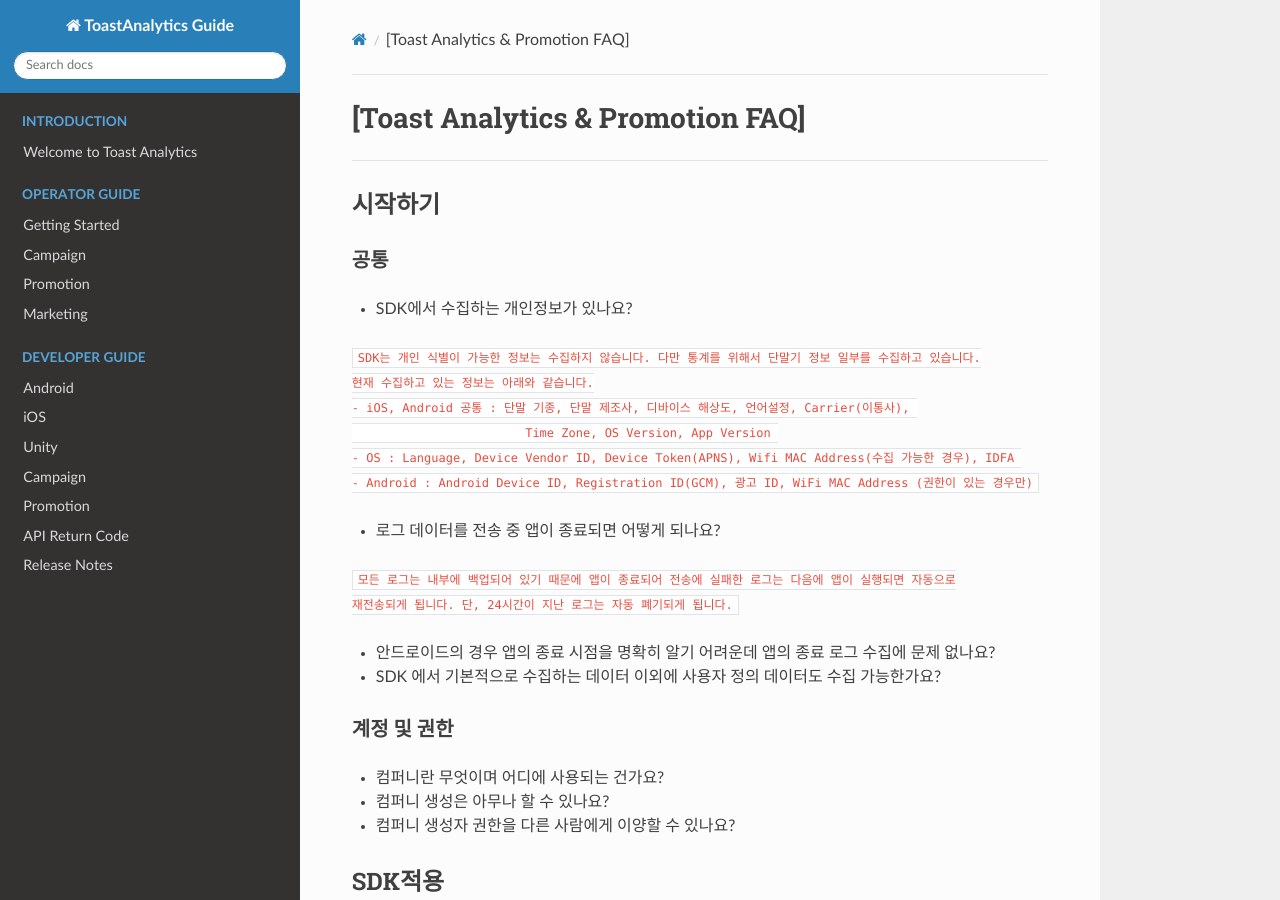
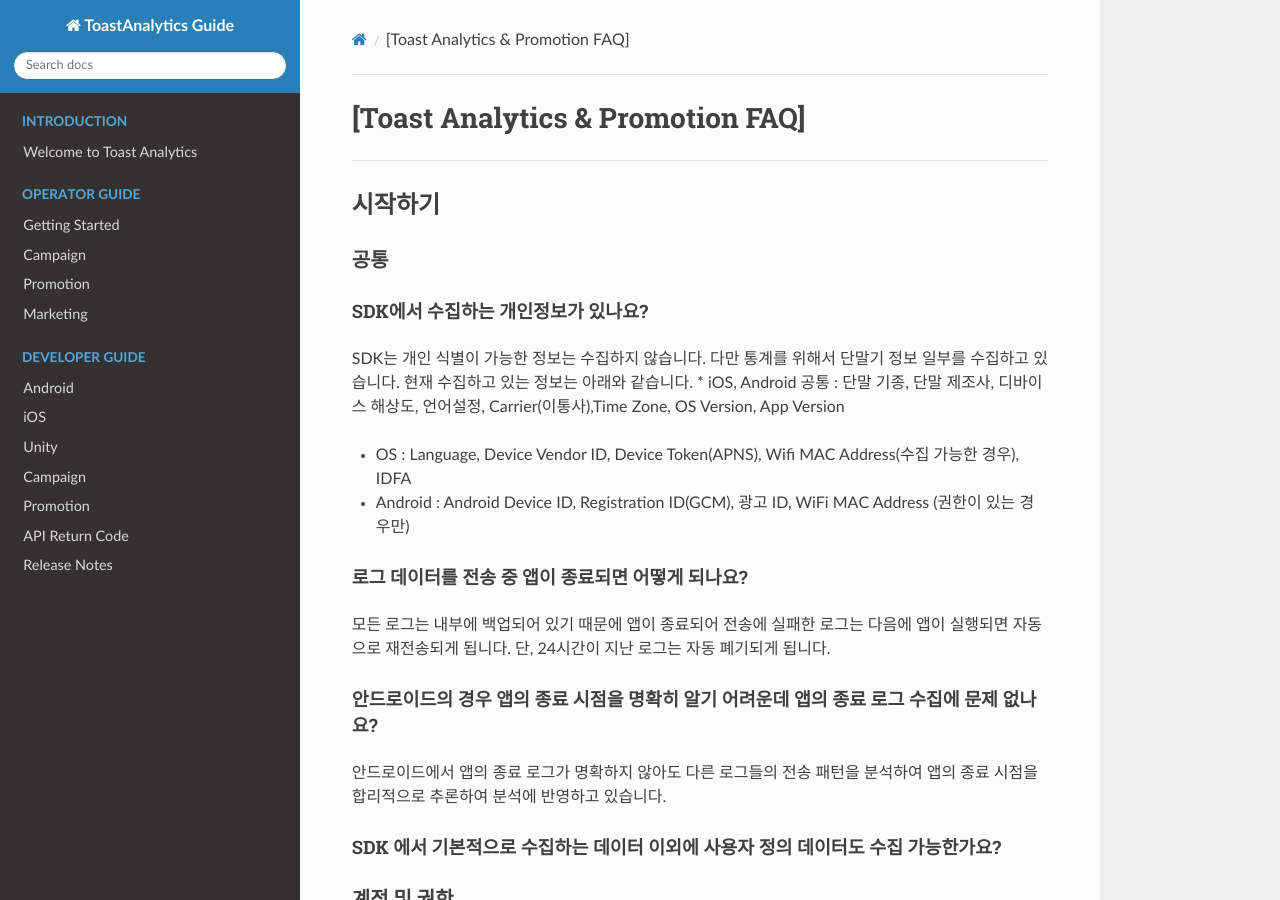
Before and after one commit to ToastAnalytics/ToastAnalytics, an MkDocs documentation site: the page built from docs/FAQ/FAQ.md, in a window 1280 px wide and 900 px high. Built offline with MkDocs 1.6.1, drawn with Linux system fonts in a browser that asks for light colours; nearby versions of some CDN libraries; old or Windows-style settings are respelled for this version of MkDocs.

Commit message:
Update FAQ.md

````diff
--- a/docs/FAQ/FAQ.md
+++ b/docs/FAQ/FAQ.md
@@ -3,32 +3,29 @@
 
 ## 시작하기
 ### 공통
- * SDK에서 수집하는 개인정보가 있나요?
+#### SDK에서 수집하는 개인정보가 있나요?
 
 
- ```
 SDK는 개인 식별이 가능한 정보는 수집하지 않습니다. 다만 통계를 위해서 단말기 정보 일부를 수집하고 있습니다.
 현재 수집하고 있는 정보는 아래와 같습니다.
-- iOS, Android 공통 : 단말 기종, 단말 제조사, 디바이스 해상도, 언어설정, Carrier(이통사),
-                        Time Zone, OS Version, App Version
-- OS : Language, Device Vendor ID, Device Token(APNS), Wifi MAC Address(수집 가능한 경우), IDFA
-- Android : Android Device ID, Registration ID(GCM), 광고 ID, WiFi MAC Address (권한이 있는 경우만)
-```
+* iOS, Android 공통 : 단말 기종, 단말 제조사, 디바이스 해상도, 언어설정, Carrier(이통사),Time Zone, OS Version, App Version
+
+* OS : Language, Device Vendor ID, Device Token(APNS), Wifi MAC Address(수집 가능한 경우), IDFA
+
+* Android : Android Device ID, Registration ID(GCM), 광고 ID, WiFi MAC Address (권한이 있는 경우만)
 
 
 
-* 로그 데이터를 전송 중 앱이 종료되면 어떻게 되나요?
+####로그 데이터를 전송 중 앱이 종료되면 어떻게 되나요?
 
-
- ```
 모든 로그는 내부에 백업되어 있기 때문에 앱이 종료되어 전송에 실패한 로그는 다음에 앱이 실행되면 자동으로
 재전송되게 됩니다. 단, 24시간이 지난 로그는 자동 폐기되게 됩니다.
- ```
 
+#### 안드로이드의 경우 앱의 종료 시점을 명확히 알기 어려운데 앱의 종료 로그 수집에 문제 없나요?
 
+안드로이드에서 앱의 종료 로그가 명확하지 않아도 다른 로그들의 전송 패턴을 분석하여 앱의 종료 시점을 합리적으로 추론하여 분석에 반영하고 있습니다.
 
-* 안드로이드의 경우 앱의 종료 시점을 명확히 알기 어려운데 앱의 종료 로그 수집에 문제 없나요?
-* SDK 에서 기본적으로 수집하는 데이터 이외에 사용자 정의 데이터도 수집 가능한가요?
+#### SDK 에서 기본적으로 수집하는 데이터 이외에 사용자 정의 데이터도 수집 가능한가요?
 
 ###계정 및 권한
 * 컴퍼니란 무엇이며 어디에 사용되는 건가요?
````
